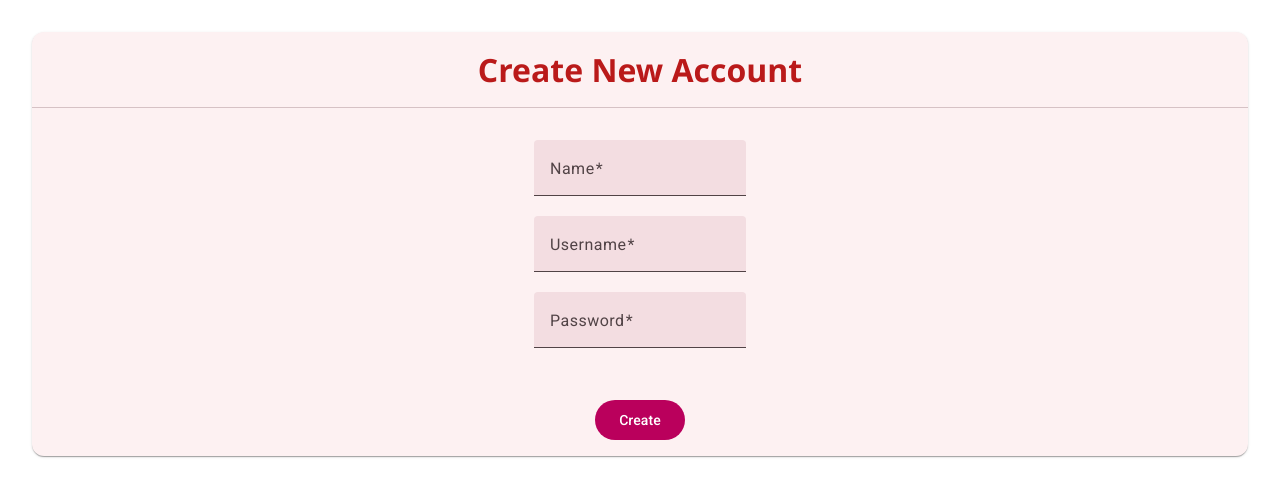
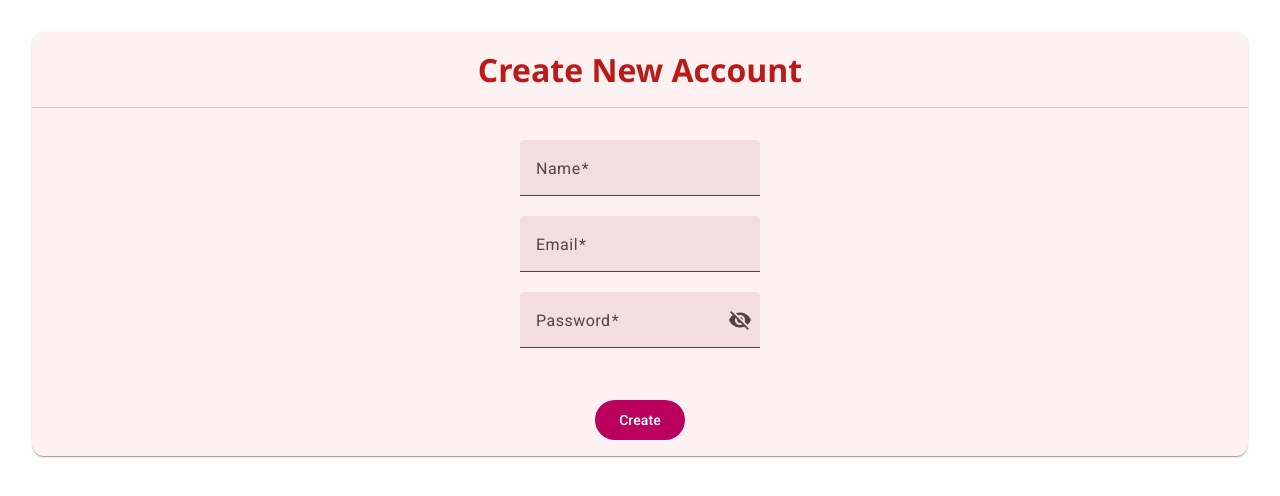
Before and after one commit to year-objectives/frontend, an Angular app: page /create-account in a window 1280 px wide. Shown: the top 496 px of the page. Built offline with nearby package versions, Linux system fonts and the light colour scheme.

Commit message:
Adjust create account and login components
- Moved error handling logic to ts instead html
- Added http logic and structure to service calls
- Applied http request to services, removing dummy data

```diff
--- a/src/app/authentication/create-account-page/create-account-page.component.html
+++ b/src/app/authentication/create-account-page/create-account-page.component.html
@@ -1,21 +1,50 @@
 <mat-card class="card-container">
   <h1 class="page-title">Create New Account</h1>
   <mat-divider></mat-divider>
-  @if (formGroup) {
   <mat-card-content class="form-container">
-    <form (ngSubmit)="submitForm()">
-      <app-name-field class="form-field" [nameFormControl]="nameFormControl" />
-      <app-username-field
-        class="form-field"
-        [usernameFormControl]="usernameFormControl"
-      />
-      <app-password-field
-        class="form-field"
-        [passwordFormControl]="passwordFormControl"
-      />
-    </form>
+    <div>
+      <mat-form-field class="form-field">
+        <mat-label>Name</mat-label>
+        <input matInput id="name" type="text" [formControl]="name" />
+        <mat-error>{{ nameErrorMsg() }}</mat-error>
+      </mat-form-field>
+
+      <mat-form-field class="form-field">
+        <mat-label>Email</mat-label>
+        <input
+          matInput
+          id="email"
+          type="email"
+          [formControl]="email"
+          placeholder="user@email.com"
+          required
+        />
+        <mat-error>{{ emailErrorMsg() }}</mat-error>
+      </mat-form-field>
+
+      <mat-form-field class="form-field">
+        <mat-label>Password</mat-label>
+        <input
+          matInput
+          id="password"
+          [type]="hidePassword() ? 'password' : 'text'"
+          [formControl]="password"
+        />
+        <button
+          matIconButton
+          matSuffix
+          (click)="showPassword($event)"
+          [attr.aria-label]="'Hide password'"
+          [attr.aria-pressed]="hidePassword()"
+        >
+          <mat-icon>{{
+            hidePassword() ? "visibility_off" : "visibility"
+          }}</mat-icon>
+        </button>
+        <mat-error>{{ passwordErrorMsg() }}</mat-error>
+      </mat-form-field>
+    </div>
   </mat-card-content>
-  }
 
   <div class="sign-up-container">
     <button
--- a/src/app/authentication/create-account-page/create-account-page.component.ts
+++ b/src/app/authentication/create-account-page/create-account-page.component.ts
@@ -1,25 +1,19 @@
-import { Component, inject, OnInit } from '@angular/core';
+import { Component, inject, signal } from '@angular/core';
 import {
   FormControl,
-  FormGroup,
   FormsModule,
   ReactiveFormsModule,
+  Validators,
 } from '@angular/forms';
 import { MatButtonModule } from '@angular/material/button';
 import { MatCardModule } from '@angular/material/card';
 import { MatDividerModule } from '@angular/material/divider';
 import { MatInputModule } from '@angular/material/input';
-import {
-  createUsernameFormControl,
-  createPasswordFormControl,
-  UsernameFieldComponent,
-  PasswordFieldComponent,
-  NameFieldComponent,
-  createNameFormControl,
-} from '../field-components/field-components.component';
-import { AuthenticationService } from '../authentication.service';
-import { User } from 'src/app/model/user';
+import { AuthenticationService } from '../../service/authentication.service';
 import { Router } from '@angular/router';
+import { MatSnackBar } from '@angular/material/snack-bar';
+import { HttpErrorResponse } from '@angular/common/http';
+import { MatIcon } from '@angular/material/icon';
 
 @Component({
   selector: 'app-create-account-page',
@@ -30,52 +24,89 @@ import { Router } from '@angular/router';
     MatButtonModule,
     MatDividerModule,
     MatCardModule,
-    UsernameFieldComponent,
-    PasswordFieldComponent,
-    NameFieldComponent,
+    MatIcon,
   ],
   templateUrl: './create-account-page.component.html',
   styleUrl: './create-account-page.component.scss',
 })
-export class CreateAccountPageComponent implements OnInit {
+export class CreateAccountPageComponent {
   private router = inject(Router);
-  private authenticationService: AuthenticationService = inject(
-    AuthenticationService
-  );
-  nameFormControl: FormControl = createNameFormControl();
-  usernameFormControl: FormControl = createUsernameFormControl();
-  passwordFormControl: FormControl = createPasswordFormControl();
+  private toastNotification = inject(MatSnackBar);
+  private authService: AuthenticationService = inject(AuthenticationService);
 
-  formGroup: FormGroup | any = null;
+  protected hidePassword = signal(true);
+  protected nameErrorMsg = signal('');
+  protected emailErrorMsg = signal('');
+  protected passwordErrorMsg = signal('');
 
-  ngOnInit(): void {
-    this.formGroup = new FormGroup({
-      nameFormControl: this.nameFormControl,
-      usernameFormControl: this.usernameFormControl,
-      passwordFormControl: this.passwordFormControl,
-    });
+  readonly name = new FormControl('', Validators.required);
+  readonly email = new FormControl('', [Validators.required, Validators.email]);
+  readonly password = new FormControl('', [
+    Validators.required,
+    Validators.minLength(8),
+  ]);
+
+  showPassword(event: MouseEvent) {
+    this.hidePassword.set(!this.hidePassword());
+    event.stopPropagation();
   }
 
   submitForm(): void {
-    let rawValue = this.formGroup.getRawValue();
+    if (this.name.valid && this.email.valid && this.password.valid) {
+      this.createNewAccount();
+    }
 
-    let newUser: User = {
-      id: -1,
-      name: rawValue.nameFormControl,
-      email: rawValue.usernameFieldControl,
-    };
+    if (this.name.hasError('required'))
+      this.nameErrorMsg.set('Name is required');
 
-    let createdUserId = this.authenticationService.postNewUser(
-      newUser,
-      rawValue.passwordFormControl
-    );
+    if (this.email.hasError('email'))
+      this.emailErrorMsg.set('Not a valid email');
 
-    debugger;
+    if (this.email.hasError('required'))
+      this.emailErrorMsg.set('Email is required');
 
-    if (createdUserId == -1) {
-      // User already exist
-    } else {
-      this.router.navigate(['/objectives', createdUserId]);
+    if (this.password.hasError('required'))
+      this.passwordErrorMsg.set('Password is required');
+
+    if (this.password.hasError('minlength'))
+      this.passwordErrorMsg.set('Password needs to be 8 digits or longer');
+  }
+
+  private createNewAccount() {
+    this.authService
+      .createAccount(
+        this.name.value as string,
+        this.email.value as string,
+        this.password.value as string,
+      )
+      .subscribe({
+        next: () => this.router.navigateByUrl('/objectives'),
+        error: (error) => {
+          this.toastNotification.open(
+            this.extractErrorMessage(error),
+            'Dismiss',
+            { duration: 5000 },
+          );
+        },
+      });
+  }
+
+  private extractErrorMessage(httpError: HttpErrorResponse): string {
+    let errorMsg: string = 'Account creation failed';
+    if (!httpError) return errorMsg;
+
+    if (httpError.error instanceof ErrorEvent) {
+      // Client side or network error occurred.
+      return `An error occurred: ${httpError.error.message}`;
     }
+
+    const status = httpError.status;
+    if (status === 401) errorMsg = 'Invalid data or user already created';
+    if (status > 500 && status < 600) {
+      errorMsg =
+        "The server isn't currently responding. Please try again later.";
+    }
+
+    return errorMsg;
   }
 }
--- a/src/app/authentication/login-page/login-page.component.html
+++ b/src/app/authentication/login-page/login-page.component.html
@@ -1,20 +1,43 @@
 <mat-card class="card-container">
   <h1 class="page-title">Yearly objectives</h1>
   <mat-divider></mat-divider>
-  @if (formGroup) {
   <mat-card-content class="form-container">
-    <form>
-      <app-username-field
-        class="form-field"
-        [usernameFormControl]="usernameFormControl"
-      />
-      <app-password-field
-        class="form-field"
-        [passwordFormControl]="passwordFormControl"
-      />
-    </form>
+    <div>
+      <mat-form-field class="form-field">
+        <mat-label>Email</mat-label>
+        <input
+          matInput
+          id="email"
+          type="email"
+          [formControl]="email"
+          placeholder="user@email.com"
+        />
+        <mat-error>{{ emailErrorMsg() }}</mat-error>
+      </mat-form-field>
+
+      <mat-form-field class="form-field">
+        <mat-label>Password</mat-label>
+        <input
+          matInput
+          id="password"
+          [type]="hidePassword() ? 'password' : 'text'"
+          [formControl]="password"
+        />
+        <button
+          matIconButton
+          matSuffix
+          (click)="showPassword($event)"
+          [attr.aria-label]="'Hide password'"
+          [attr.aria-pressed]="hidePassword()"
+        >
+          <mat-icon>{{
+            hidePassword() ? "visibility_off" : "visibility"
+          }}</mat-icon>
+        </button>
+        <mat-error>{{ passwordErrorMsg() }}</mat-error>
+      </mat-form-field>
+    </div>
   </mat-card-content>
-  }
 
   <div class="sign-up-container">
     <button
@@ -25,8 +48,9 @@
     >
       Sign up
     </button>
+
     <div class="sign-up-buttons-links">
-      <button mat-button>Reset password</button>
+      <button mat-button disabled>Reset password</button>
       <mat-divider [vertical]="true"></mat-divider>
       <a mat-button routerLink="/create-account">Create account</a>
     </div>
--- a/src/app/authentication/login-page/login-page.component.ts
+++ b/src/app/authentication/login-page/login-page.component.ts
@@ -1,22 +1,19 @@
-import { Component, inject, OnInit } from '@angular/core';
+import { Component, inject, signal } from '@angular/core';
 import {
   FormControl,
-  FormGroup,
   FormsModule,
   ReactiveFormsModule,
+  Validators,
 } from '@angular/forms';
 import { MatButtonModule } from '@angular/material/button';
 import { MatCardModule } from '@angular/material/card';
 import { MatDividerModule } from '@angular/material/divider';
+import { MatSnackBar } from '@angular/material/snack-bar';
 import { MatInputModule } from '@angular/material/input';
 import { Router, RouterLink } from '@angular/router';
-import {
-  createUsernameFormControl,
-  createPasswordFormControl,
-  UsernameFieldComponent,
-  PasswordFieldComponent,
-} from '../field-components/field-components.component';
-import { AuthenticationService } from '../authentication.service';
+import { AuthenticationService } from '../../service/authentication.service';
+import { HttpErrorResponse } from '@angular/common/http';
+import { MatIconModule } from '@angular/material/icon';
 
 @Component({
   selector: 'app-login-page',
@@ -27,42 +24,79 @@ import { AuthenticationService } from '../authentication.service';
     MatButtonModule,
     MatDividerModule,
     MatCardModule,
+    MatIconModule,
     RouterLink,
-    UsernameFieldComponent,
-    PasswordFieldComponent,
   ],
   templateUrl: './login-page.component.html',
   styleUrl: './login-page.component.scss',
 })
-export class LoginPageComponent implements OnInit {
+export class LoginPageComponent {
   private authenticationService: AuthenticationService = inject(
-    AuthenticationService
+    AuthenticationService,
   );
   private router = inject(Router);
+  private toastNotification = inject(MatSnackBar);
 
-  usernameFormControl: FormControl = createUsernameFormControl();
-  passwordFormControl: FormControl = createPasswordFormControl();
+  protected emailErrorMsg = signal('');
+  protected passwordErrorMsg = signal('');
+  protected hidePassword = signal(true);
 
-  formGroup: FormGroup | any = null;
+  readonly email = new FormControl('', [Validators.required, Validators.email]);
+  readonly password = new FormControl('', Validators.required);
 
-  ngOnInit(): void {
-    this.formGroup = new FormGroup({
-      usernameFieldControl: this.usernameFormControl,
-      passwordFormControl: this.passwordFormControl,
-    });
+  showPassword(event: MouseEvent) {
+    this.hidePassword.set(!this.hidePassword());
+    event.stopPropagation();
   }
 
   submitForm(): void {
-    // Get the username value and passwords, encrypt the password and send it to services.
-    // For now, just go forward with whatever user it is.
+    if (this.email.valid && this.password.valid) this.onLogin();
 
-    let isRegistered = this.authenticationService.getUserByEmail(
-      this.formGroup.getRawValue()?.usernameFieldControl
-    );
+    if (this.email.hasError('email'))
+      this.emailErrorMsg.set('Not a valid email');
 
-    if (isRegistered) {
-      this.router.navigate(['/objectives', isRegistered.id]);
+    if (this.email.hasError('required'))
+      this.emailErrorMsg.set('Email is required');
+
+    if (this.password.hasError('required'))
+      this.passwordErrorMsg.set('Password is required');
+  }
+
+  private onLogin() {
+    this.authenticationService
+      .login(this.email.value as string, this.password.value as string)
+      .subscribe({
+        next: () => {
+          this.router.navigate(['/objectives']);
+        },
+        error: (error) => {
+          this.toastNotification.open(
+            this.extractErrorMessage(error),
+            'Dismiss',
+            {
+              duration: 5000,
+            },
+          );
+        },
+      });
+  }
+
+  private extractErrorMessage(httpError: HttpErrorResponse): string {
+    let errorMsg: string = 'Login failed';
+    if (!httpError) return errorMsg;
+
+    if (httpError.error instanceof ErrorEvent) {
+      // Client side or network error occurred.
+      return `An error occurred: ${httpError.error.message}`;
     }
-    // Else _> Toast with error?
+
+    const status = httpError.status;
+    if (status === 401) errorMsg = 'Invalid credentials or not registered user';
+    if (status > 500 && status < 600) {
+      errorMsg =
+        "The server isn't currently responding. Please try again later.";
+    }
+
+    return errorMsg;
   }
 }
--- /dev/null
+++ b/src/app/service/authentication.service.ts
@@ -0,0 +1,51 @@
+import { inject, Injectable } from '@angular/core';
+import { HttpClient } from '@angular/common/http';
+import { tap } from 'rxjs';
+
+@Injectable({
+  providedIn: 'root',
+})
+export class AuthenticationService {
+  private httpClient: HttpClient = inject(HttpClient);
+
+  login(email: string, password: string) {
+    return this.httpClient
+      .post<any>('/api/v1/users', null, {
+        headers: {
+          'Content-Type': 'application/json',
+          'x-user': email,
+          'x-password': password,
+          credentials: 'include',
+        },
+      })
+      .pipe(
+        tap((response) => {
+          if (response.id) {
+            sessionStorage.setItem('currentUserId', response.id);
+            sessionStorage.setItem('currentUserName', response.name);
+          }
+        }),
+      );
+  }
+
+  createAccount(name: string, email: string, password: string) {
+    return this.httpClient
+      .post<any>('/api/v1/users', null, {
+        headers: {
+          'Content-Type': 'application/json',
+          'x-name': name,
+          'x-user': email,
+          'x-password': password,
+          credentials: 'include',
+        },
+      })
+      .pipe(
+        tap((response) => {
+          if (response.id) {
+            sessionStorage.setItem('currentUserId', response.id);
+            sessionStorage.setItem('currentUserName', response.name);
+          }
+        }),
+      );
+  }
+}
```
Also changed, not shown: src/app/authentication/authentication.service.ts (deleted, +0 -42 lines).
